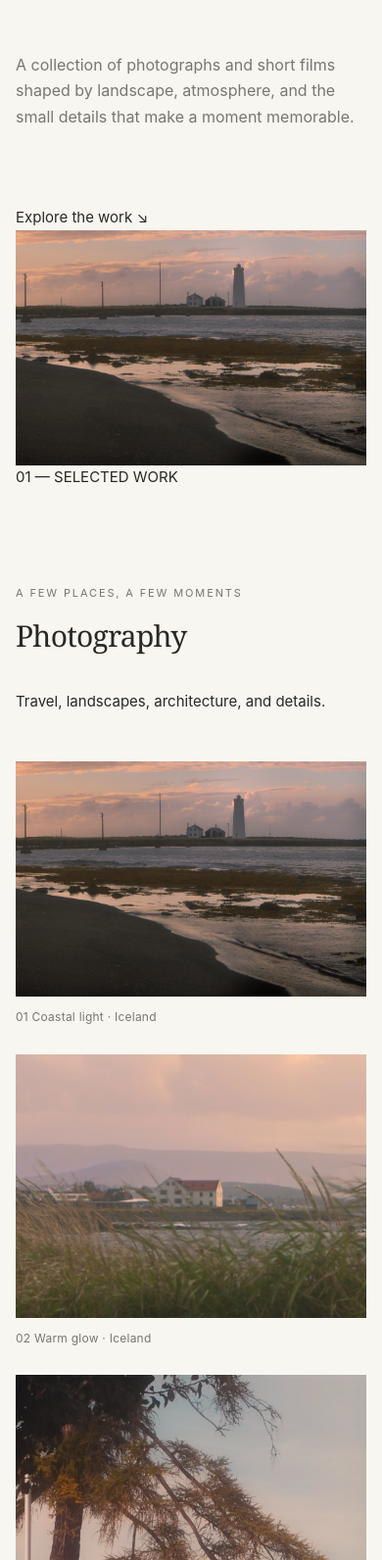
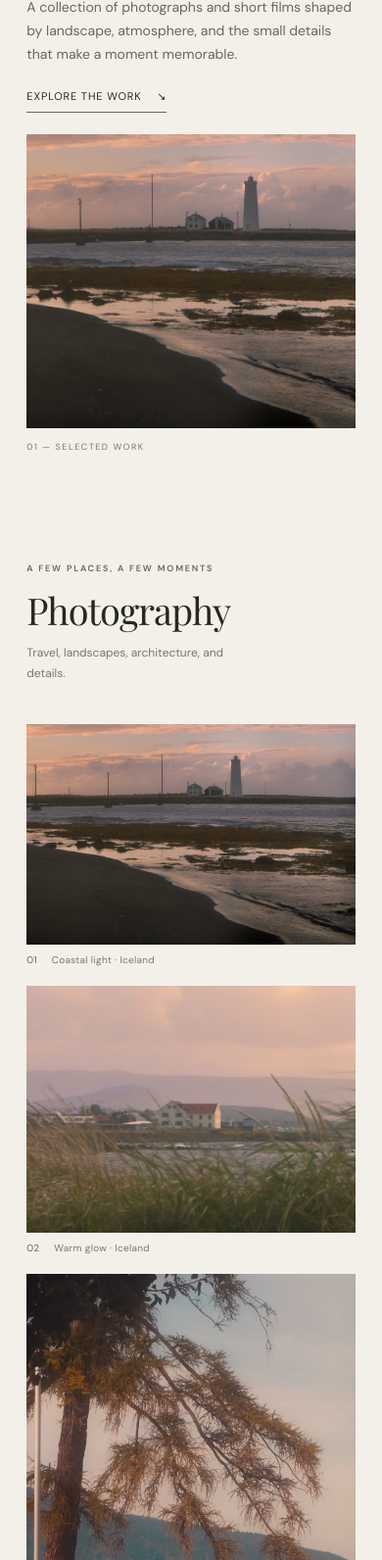
Before and after one commit to averylittlejohn/averylittlejohn.github.io, a plain HTML site: page index.html in a window 390 px wide. Shown: the part 348-1940 px from the top of the page at 98% size. Drawn offline with nearby package versions, Linux system fonts and the light colour scheme.

Commit message:
Improve portfolio spacing and photo layout

```diff
--- a/style.css
+++ b/style.css
@@ -1,70 +1,134 @@
-/* Avery Littlejohn — Photography & Film Portfolio */
 :root {
-  --background: #f8f6f1;
-  --surface: #fffdf9;
-  --ink: #282923;
-  --muted: #77776e;
-  --line: #dfded6;
-  --accent: #686f61;
-  --content-width: 1180px;
+  --paper: #f3f0e9;
+  --ink: #262821;
+  --muted: #77786f;
+  --line: #d8d4ca;
+  --olive: #626b59;
+  --serif: 'Playfair Display', Georgia, serif;
+  --sans: 'DM Sans', Arial, sans-serif;
 }
 * { box-sizing: border-box; }
 html { scroll-behavior: smooth; }
-body { margin: 0; background: var(--background); color: var(--ink); font-family: -apple-system, BlinkMacSystemFont, "Segoe UI", Arial, sans-serif; font-size: 15px; line-height: 1.65; -webkit-font-smoothing: antialiased; }
+body { margin: 0; background: var(--paper); color: var(--ink); font-family: var(--sans); font-size: 14px; line-height: 1.7; }
 a { color: inherit; text-decoration: none; }
-a:hover { color: var(--accent); }
-img, video { display: block; max-width: 100%; }
-header, main, footer, .container, .wrapper { width: min(calc(100% - 48px), var(--content-width)); margin-inline: auto; }
-header, .site-header, nav { display: flex; align-items: center; justify-content: space-between; gap: 24px; }
-header, .site-header { padding-block: 30px; }
-nav { flex-wrap: wrap; }
-nav a { font-size: 12px; letter-spacing: .09em; text-transform: uppercase; }
-h1, h2, h3, .serif { font-family: Georgia, "Times New Roman", serif; font-weight: 400; line-height: 1.15; }
-h1 { font-size: clamp(42px, 7vw, 92px); letter-spacing: -.045em; margin: 0 0 22px; }
-h2 { font-size: clamp(30px, 4vw, 52px); letter-spacing: -.025em; margin: 0 0 22px; }
-h3 { font-size: clamp(22px, 2.5vw, 30px); margin: 0 0 12px; }
-p { margin: 0 0 18px; }
-small, .eyebrow, .kicker, .overline { font-size: 11px; text-transform: uppercase; letter-spacing: .17em; color: var(--muted); }
-.hero, .intro { padding: clamp(60px, 10vw, 145px) 0 clamp(60px, 9vw, 115px); }
-.hero p, .intro p { max-width: 650px; font-size: clamp(16px, 1.7vw, 20px); color: var(--muted); }
-section { padding-block: 55px; }
-.section-header, .section-heading { display: flex; justify-content: space-between; align-items: baseline; flex-wrap: wrap; gap: 16px; margin-bottom: 30px; }
-/* Natural image proportions: no fixed image heights, no forced cropping. */
-.gallery, .photo-grid, .photography-grid, .grid, .gallery-grid { display: grid; grid-template-columns: repeat(2, minmax(0, 1fr)); gap: 36px 26px; align-items: start; }
-.gallery figure, .photo-grid figure, .photography-grid figure, .gallery-grid figure, figure { margin: 0; min-width: 0; }
-.gallery img, .photo-grid img, .photography-grid img, .gallery-grid img, figure img, .photo img, .gallery-item img, .photo-card img { width: 100%; height: auto; max-height: none; aspect-ratio: auto; object-fit: contain; object-position: center; border: 0; border-radius: 0; }
-figcaption, .caption, .photo-caption, .gallery-caption { margin-top: 11px; font-size: 12px; letter-spacing: .02em; color: var(--muted); }
-.gallery-item, .photo, .photo-card { min-width: 0; }
-/* Video links */
-.videos, .video-grid, .films, .film-grid { display: grid; grid-template-columns: repeat(2, minmax(0, 1fr)); gap: 26px; }
-.video-card, .film-card, .video-item { border-top: 1px solid var(--line); padding-top: 20px; }
-.video-card a, .film-card a, .video-item a { display: inline-block; }
-.video-card a:hover, .film-card a:hover { text-decoration: underline; text-underline-offset: 4px; }
-.about, .contact { max-width: 760px; }
-footer, .site-footer { margin-top: 70px; padding-block: 26px 44px; border-top: 1px solid var(--line); color: var(--muted); font-size: 12px; }
-hr { border: 0; border-top: 1px solid var(--line); margin-block: 32px; }
-::selection { background: #dcded3; color: var(--ink); }
-@media (max-width: 700px) {
-  header, main, footer, .container, .wrapper { width: min(calc(100% - 32px), var(--content-width)); }
-  header, .site-header { align-items: flex-start; padding-block: 20px; }
-  nav { gap: 12px; }
-  .gallery, .photo-grid, .photography-grid, .grid, .gallery-grid, .videos, .video-grid, .films, .film-grid { grid-template-columns: 1fr; gap: 28px; }
-  .hero, .intro { padding-block: 60px; }
-  section { padding-block: 36px; }
+.site-header { height: 82px; padding: 0 6vw; display: flex; align-items: center; justify-content: space-between; border-bottom: 1px solid var(--line); }
+.wordmark { font-size: 13px; font-weight: 600; letter-spacing: .02em; }
+.wordmark span { font-weight: 400; color: var(--muted); margin-left: 8px; }
+.site-header nav { display: flex; gap: 30px; }
+.site-header nav a, .text-link, footer a { font-size: 11px; letter-spacing: .08em; text-transform: uppercase; }
+.site-header nav a:hover, .text-link:hover, footer a:hover { color: var(--olive); }
+.hero { min-height: 590px; padding: 88px 10vw 70px; display: grid; grid-template-columns: 1fr 1.05fr; gap: 8%; align-items: center; position: relative; }
+.eyebrow { font-size: 9px; letter-spacing: .2em; color: var(--olive); font-weight: 600; }
+.hero h1 { font: 400 clamp(48px, 6vw, 82px)/1.08 var(--serif); letter-spacing: -.035em; margin: 28px 0; }
+.intro { max-width: 390px; color: #66685f; font-size: 14px; line-height: 1.9; margin-bottom: 30px; }
+.text-link { display: inline-block; border-bottom: 1px solid var(--olive); padding-bottom: 7px; }
+.text-link span { margin-left: 12px; }
+.hero-art { height: 390px; background: #dedbd1; display: grid; place-items: center; overflow: hidden; }
+.hero-placeholder, .film-placeholder { width: 100%; height: 100%; display: flex; flex-direction: column; align-items: center; justify-content: center; background: linear-gradient(145deg, #c9c9bd, #e4dfd3 55%, #b7b9ad); color: #66695e; letter-spacing: .17em; font-size: 10px; }
+.hero-placeholder small, .film-placeholder small { font-size: 9px; letter-spacing: .05em; margin-top: 8px; }
+.hero-index { position: absolute; bottom: 28px; left: 10vw; color: var(--muted); font-size: 9px; letter-spacing: .17em; }
+.section { padding: 100px 10vw; }
+.section-heading { display: flex; align-items: end; justify-content: space-between; margin-bottom: 42px; }
+.section-heading h2, .about h2, .contact h2 { font: 400 clamp(38px, 4vw, 54px)/1.15 var(--serif); letter-spacing: -.025em; margin: 12px 0 0; }
+.section-note { max-width: 230px; color: var(--muted); font-size: 12px; }
+.photo-grid { display: grid; grid-template-columns: repeat(3, minmax(0, 1fr)); gap: 36px 22px; align-items: start; }
+.photo { margin: 0; min-width: 0; }
+/* Show each gallery photograph completely, without CSS cropping or side bars. */
+.photo img, .photo-tall img, .photo-wide img { display: block; width: 100%; height: auto; object-fit: contain; background: transparent; color: var(--muted); font-size: 11px; }
+.photo-wide { grid-column: span 2; }
+.photo figcaption { padding-top: 10px; color: var(--muted); font-size: 10px; letter-spacing: .03em; }
+.photo figcaption span { color: var(--olive); margin-right: 12px; }
+.film { background: #e9e6de; }
+.film-grid { display: grid; grid-template-columns: 1fr 1fr; gap: 28px; }
+.film-placeholder { height: 270px; background: linear-gradient(145deg, #aeb5aa, #d9d7cc 58%, #8e998c); }
+.film-placeholder-two { background: linear-gradient(145deg, #b8b7ae, #ded7ca 58%, #8e918a); }
+.film-caption { display: flex; justify-content: space-between; align-items: center; padding-top: 15px; }
+.film-caption h3 { font: 400 23px var(--serif); margin: 0; }
+.film-caption p { font-size: 11px; color: var(--muted); margin: 4px 0; }
+.video-link { margin-left: 15px; white-space: nowrap; }
+.about { padding: 110px 14vw; display: grid; grid-template-columns: 1fr 1fr; gap: 12%; border-bottom: 1px solid var(--line); }
+.about h2 { font-size: 39px; }
+.about-copy { color: #62645b; font-size: 13px; line-height: 2; }
+.about-copy p:first-child { margin-top: 0; }
+.contact { text-align: center; padding: 105px 20px 115px; }
+.contact h2 { margin: 18px 0 20px; }
+.contact-email { font: 400 clamp(19px, 3vw, 27px) var(--serif); border-bottom: 1px solid var(--olive); padding-bottom: 6px; }
+.location { color: var(--muted); font-size: 11px; margin-top: 20px; }
+footer { border-top: 1px solid var(--line); padding: 22px 6vw; display: flex; justify-content: space-between; color: var(--muted); font-size: 10px; letter-spacing: .05em; }
+.hero-image { display: block; width: 100%; height: 100%; object-fit: cover; }
+@media (max-width: 760px) {
+  .site-header { height: auto; min-height: 76px; padding: 18px 6vw; align-items: flex-start; gap: 16px; flex-direction: column; }
+  .site-header nav { gap: 16px; flex-wrap: wrap; }
+  .site-header nav a { font-size: 9px; }
+  .hero { padding: 65px 7vw 75px; grid-template-columns: 1fr; gap: 35px; }
+  .hero-art { height: 300px; }
+  .hero-index { left: 7vw; }
+  .section { padding: 72px 7vw; }
+  .section-heading { align-items: flex-start; flex-direction: column; gap: 12px; }
+  .section-note { margin: 0; }
+  .photo-grid { grid-template-columns: repeat(2, minmax(0, 1fr)); gap: 25px 14px; }
+  .photo-wide { grid-column: span 2; }
+  .film-grid { grid-template-columns: 1fr; gap: 35px; }
+  .film-placeholder { height: 230px; }
+  .about { padding: 75px 8vw; grid-template-columns: 1fr; gap: 20px; }
+  .about h2 { font-size: 35px; }
+  .contact { padding: 80px 7vw; }
+  footer { padding: 20px 7vw; }
 }
-/* Display complete photographs without cropping */
-.photo img,
-.photo-tall img,
-.photo-wide img {
+@media (max-width: 420px) {
+  .photo-grid { grid-template-columns: 1fr; }
+  .photo-wide { grid-column: auto; }
+  .film-caption { align-items: flex-start; gap: 10px; flex-direction: column; }
+  .video-link { margin-left: 0; }
+}
+
+/* Compact introduction and tightly packed editorial photo gallery */
+@media (min-width: 761px) {
+  .hero {
+    min-height: 0;
+    padding-top: 58px;
+    padding-bottom: 62px;
+    gap: 6%;
+  }
+  .hero-copy { align-self: center; }
+  .hero h1 { margin: 15px 0 16px; line-height: 1.04; }
+  .hero .intro { margin: 0 0 20px; line-height: 1.65; }
+  .hero-art { height: 330px; }
+  .hero-index { bottom: 18px; }
+}
+/* Columns eliminate the empty row spaces while showing full images. */
+.photo-grid {
+  display: block;
+  columns: 2;
+  column-gap: 22px;
+}
+.photo-grid .photo {
+  display: inline-block;
+  vertical-align: top;
+  width: 100%;
+  margin: 0 0 22px;
+  break-inside: avoid;
+  -webkit-column-break-inside: avoid;
+}
+.photo-grid .photo-wide { grid-column: auto; }
+.photo-grid .photo img,
+.photo-grid .photo-tall img,
+.photo-grid .photo-wide img {
   display: block;
   width: 100%;
-  height: auto;
-  object-fit: contain;
-}
-.photo img,
-.photo-tall img,
-.photo-wide img {
-  width: 100%;
   height: auto !important;
+  max-height: none !important;
+  aspect-ratio: auto !important;
   object-fit: contain !important;
 }
+.photo-grid .photo figcaption { padding-top: 7px; }
+@media (max-width: 760px) {
+  .hero { min-height: 0; padding-top: 44px; padding-bottom: 55px; gap: 22px; }
+  .hero h1 { margin: 15px 0; }
+  .hero .intro { margin: 0 0 18px; line-height: 1.7; }
+  .photo-grid { columns: 2; column-gap: 14px; }
+  .photo-grid .photo { margin-bottom: 18px; }
+}
+@media (max-width: 520px) {
+  .photo-grid { columns: 1; }
+}
```
